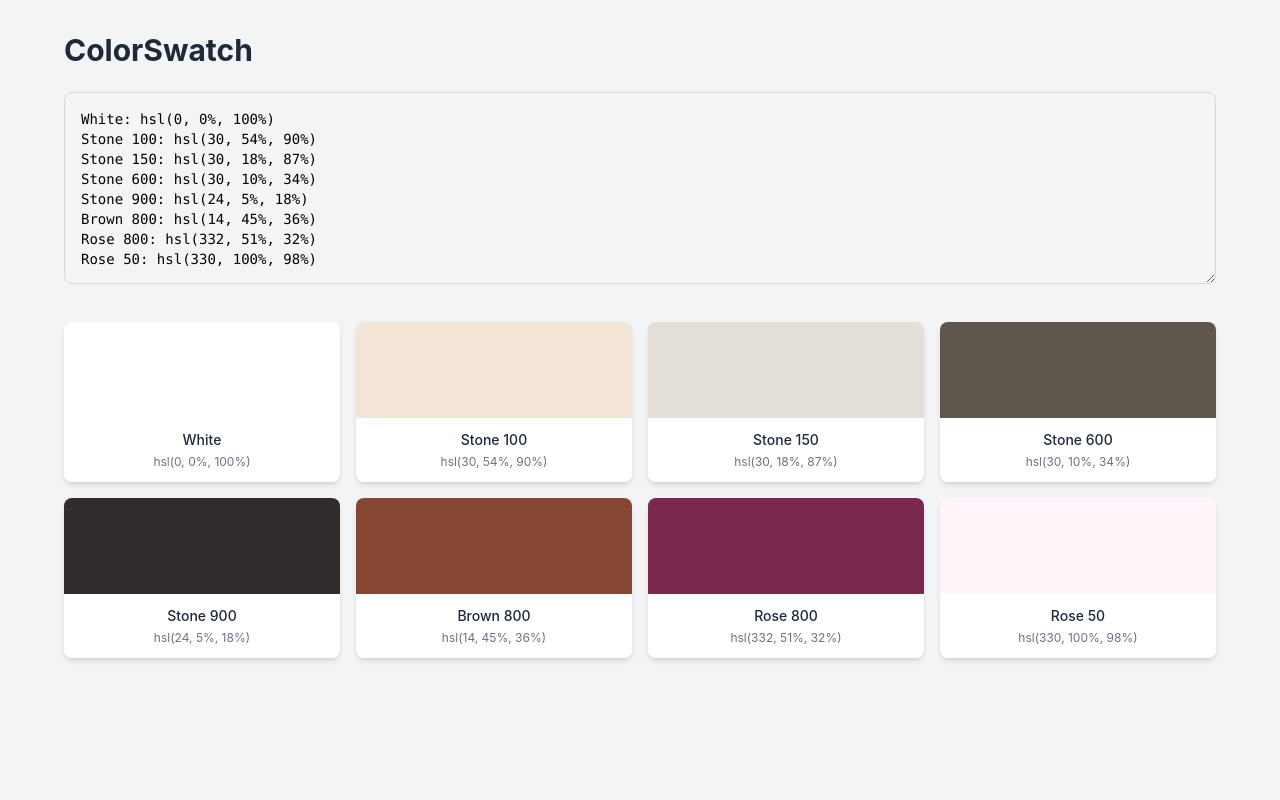
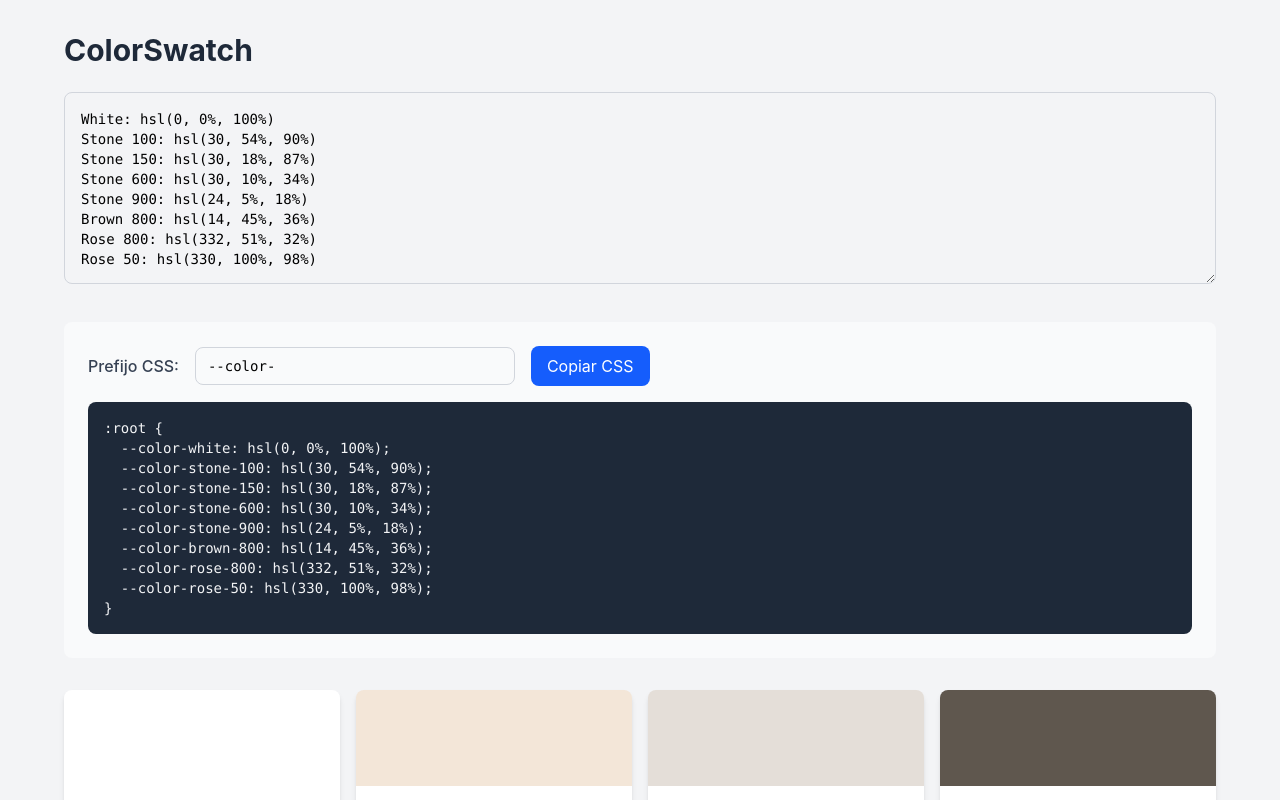
Before and after one commit to AGutierrezR/color-swatch, a React (Vite) app: page / in a window 1280 px wide. Shown: the top 800 px of the page. Built offline with nearby package versions, Linux system fonts and the light colour scheme; the HTML template or start-up script is replaced by a standard one.

Commit message:
feat(App.jsx,utils.js,test): Add CSS custom properties export with configurable prefix

```diff
--- a/src/App.jsx
+++ b/src/App.jsx
@@ -1,5 +1,5 @@
 import { useState } from 'react'
-import { parseColors } from './utils'
+import { parseColors, toCssVariables } from './utils'
 
 const defaultColors = `White: hsl(0, 0%, 100%)
 Stone 100: hsl(30, 54%, 90%)
@@ -12,7 +12,16 @@ Rose 50: hsl(330, 100%, 98%)`
 
 function App() {
   const [colorInput, setColorInput] = useState(defaultColors)
+  const [cssPrefix, setCssPrefix] = useState('--color-')
+  const [copied, setCopied] = useState(false)
   const colors = parseColors(colorInput)
+  const cssOutput = toCssVariables(colors, cssPrefix)
+
+  const copyToClipboard = () => {
+    navigator.clipboard.writeText(cssOutput)
+    setCopied(true)
+    setTimeout(() => setCopied(false), 2000)
+  }
 
   return (
     <div className="wrapper py-8">
@@ -28,6 +37,28 @@ function App() {
 White: hsl(0, 0%, 100%)
 Stone 100: hsl(30, 54%, 90%)"
           />
+        </div>
+
+        <div className="mb-8 bg-gray-50 p-6 rounded-lg">
+          <div className="flex items-center gap-4 mb-4">
+            <label className="font-medium text-gray-700">Prefijo CSS:</label>
+            <input
+              type="text"
+              className="flex-1 max-w-xs px-3 py-2 border border-gray-300 rounded-lg font-mono text-sm"
+              value={cssPrefix}
+              onChange={(e) => setCssPrefix(e.target.value)}
+              placeholder="--color-"
+            />
+            <button
+              onClick={copyToClipboard}
+              className="px-4 py-2 bg-blue-600 text-white rounded-lg hover:bg-blue-700 transition-colors"
+            >
+              {copied ? 'Copiado!' : 'Copiar CSS'}
+            </button>
+          </div>
+          <pre className="bg-gray-800 text-gray-100 p-4 rounded-lg overflow-x-auto text-sm font-mono">
+            {cssOutput}
+          </pre>
         </div>
 
         <div className="auto-grid" data-fit="auto-fit">
--- a/src/utils.js
+++ b/src/utils.js
@@ -17,3 +17,18 @@ export function parseColors(input) {
 
   return colors
 }
+
+export function toCssVariables(colors, prefix = '--color-') {
+  if (colors.length === 0) {
+    return ':root {}'
+  }
+
+  const varName = (label) => {
+    const normalized = label.toLowerCase().replace(/\s+/g, '-')
+    return `${prefix}${normalized}`
+  }
+
+  const lines = colors.map(({ label, value }) => `  ${varName(label)}: ${value};`)
+
+  return `:root {\n${lines.join('\n')}\n}`
+}
```
Also changed, not shown: 2 other files (tests, documents, lock files or other folders).
